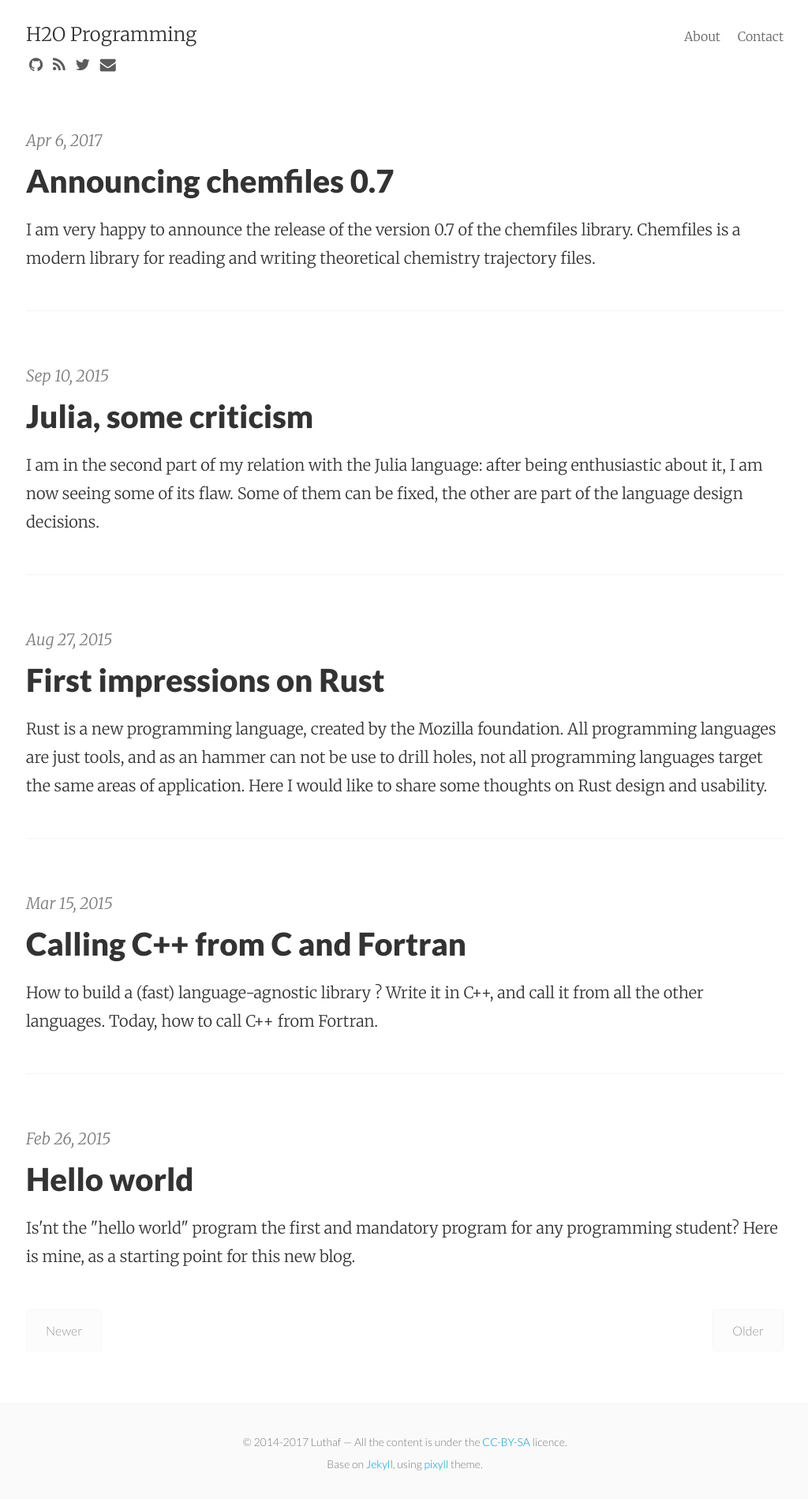
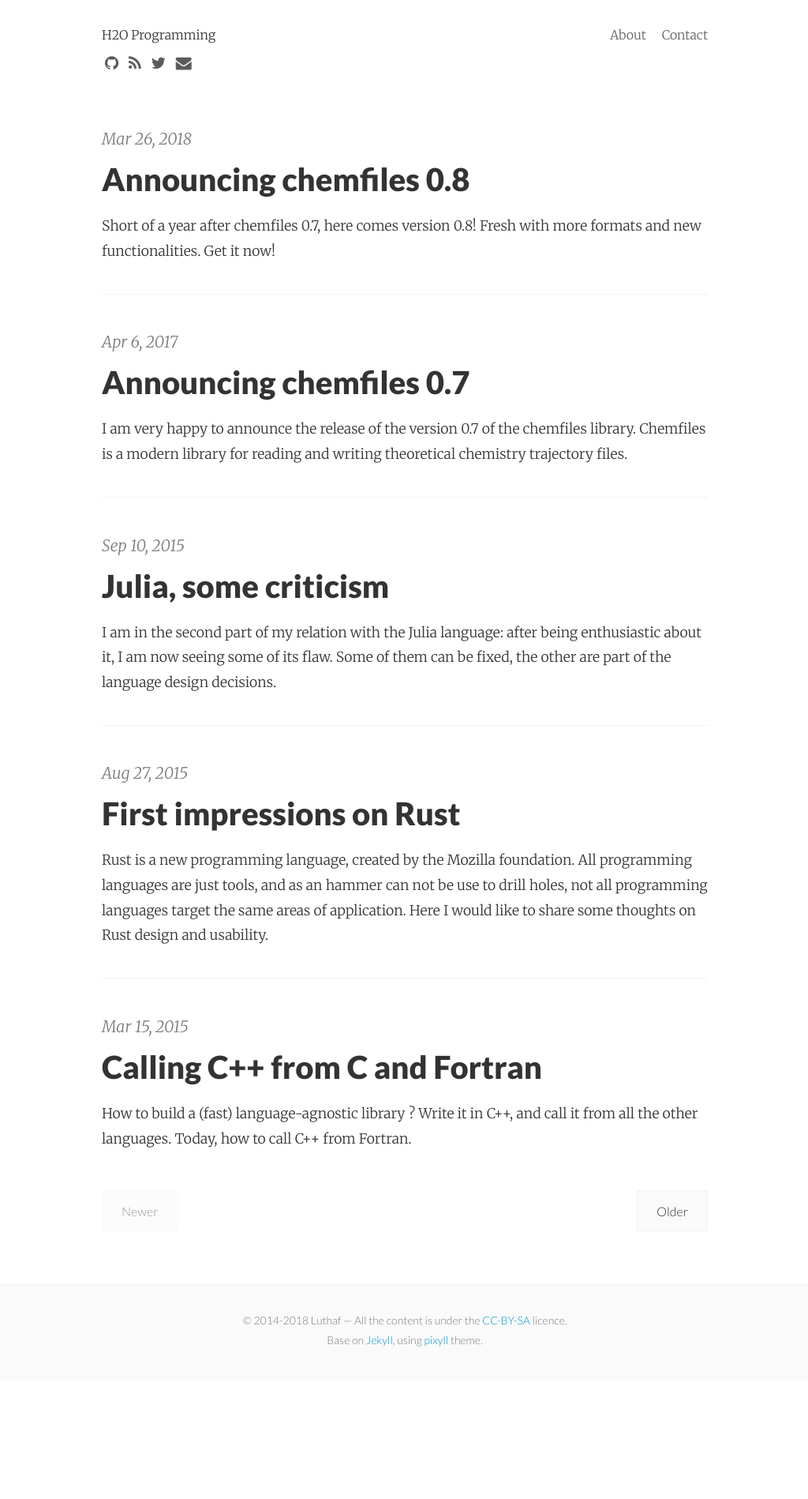
Before and after one commit to Luthaf/luthaf.github.io, a Jekyll site: the page built from index.html, in a window 1280 px wide. Shown: the whole page at 79% size, without its empty margins (127-1151 px from the left). Built offline with Jekyll 4.4.1, drawn with Linux system fonts in a browser that asks for light colours; nearby versions of some CDN libraries; the list of posts is cut into pages by our own code; after the commit the page ends 1747 px from its top, so only the background shows below that; part of the change alters nothing that is shown.

Commit message:
Announcing chemfiles 0.8

````diff
--- a/_includes/footer.html
+++ b/_includes/footer.html
@@ -2,7 +2,7 @@
   <div class="p2 wrap">
     <div class="measure mt1 center">
       <small>
-         © 2014-2017 Luthaf — All the content is under the <a href="https://creativecommons.org/licenses/by-sa/4.0/legalcode">CC-BY-SA</a> licence. </br>
+         © 2014-2018 Luthaf — All the content is under the <a href="https://creativecommons.org/licenses/by-sa/4.0/legalcode">CC-BY-SA</a> licence. </br>
         Base on <a href="https://jekyllrb.com">Jekyll</a>, using <a href="https://github.com/johnotander/pixyll">pixyll</a> theme.
       </small>
     </div>
--- /dev/null
+++ b/_posts/2018-03-26-announcing-chemfiles-0.8.md
@@ -0,0 +1,94 @@
+---
+layout:     post
+title:      Announcing chemfiles 0.8
+summary:    >
+            Short of a year after chemfiles 0.7, here comes version 0.8!
+            Fresh with more formats and new functionalities. Get it now!
+---
+
+We are very happy to announce the release of the 0.8.0 version of Chemfiles.
+Chemfiles is a C++ library providing write and read access to chemistry file
+formats. Chemfiles also has bindings to other languages and can be used from C,
+Fortran, Python, Julia and Rust.
+
+If you don't know Chemfiles, you can learn more about why we are writing it,
+what problem it solves and what are some of its use cases [here](http://luthaf.fr/announcing-chemfiles-0.7.html).
+
+You can download and install this release from your favorite package manager:
+
+```bash
+# conda
+conda install -c conda-forge chemfiles
+
+# pip
+pip install chemfiles
+
+# cargo
+[dependencies]
+chemfiles = "0.8"
+
+# Julia Pkg
+> Pkg.add("Chemfiles")
+```
+
+We also have pre-built binaries for various Linux distributions in [OpenSuse
+build service], and code source is available on [Github].
+
+<img src="/img/chemfiles.svg"
+     alt="chemfiles logo"
+     style="max-width: 100px; display: block; margin: auto;">
+
+# What's new in version 0.8
+
+We added support for four new formats: LAMMPS data files, Tinker .arc files
+(also called tinker XYZ format), MOL2 files and Molden files. LAMMPS Data files
+are used to specify starting configuration for the [LAMMPS] molecular dynamics
+package, and .arc files are used as input and output by the [Tinker] familly of
+molecular dynamics software. [Molden] is a software for visualizing the output
+from quantum calculations, and a lot of *ab initio* software support creating
+Molden files.
+
+We also switched from Mozilla Public License to BSD license, in ordre to make it
+easier to use chemfiles in all projects, commercial and open source.
+
+Chemfiles also gained support for storing and retrieving arbitrary properties on
+atoms and frames. Properties are values associated with a name and an atom/a
+frame. For example, the forces acting on an atom or its beta factors can be
+atomic properties, while the author or the instrument used to generate a file
+can be set as Frame properties. These properties will help keeping the interface
+of Chemfiles small and easy to use, by having a single way to specify any
+additional data that can be in a specific format.
+
+This release also adds support for reading configuration files (by default
+located in .chemfilesrc). For now, only type renaming is implemented in the
+configuration files, but new features are coming! Type renaming is useful for
+some formats where numbers (2, 4, 5) or long strings (Hw, Ca1, Oxc) are used
+instead of actual atomic types (H, C, O). As Chemfiles uses the atomic types to
+get the radii and assign bonds, type renaming allow chemfiles to get the right
+type and perform bonds detections or files conversion.
+
+This release would not have been possible without many contributors, both to the
+core C++ library and the languages bindings! Many thanks to all of them:
+[@pgbarletta], [@lscalfi], [@frodofine] and [@g-bauer].
+
+You too can contribute to chemfiles! All backgrounds and skills are welcomed and
+needed, from documentation improvements to C++ code changes. Testing chemfiles
+and giving your feedback is very valuable too.
+
+# Going further
+
+To learn more, you can go the [website][chemfiles], to the [Github] page of the
+project, or the the [chat room][gitter]. See you soon with the chemfiles project!
+
+
+[chemfiles]: http://chemfiles.org
+[Github]: https://github.com/chemfiles/chemfiles
+[OpenSuse build service]: https://software.opensuse.org/download.html?project=home%3ALuthaf&package=chemfiles
+[LAMMPS]: http://lammps.sandia.gov/
+[Tinker]: https://dasher.wustl.edu/tinker/
+[Molden]: http://www.cmbi.ru.nl/molden/
+[gitter]: https://gitter.im/chemfiles/chemfiles
+[@pgbarletta]: https://github.com/pgbarletta
+[@lscalfi]: https://github.com/lscalfi
+[@frodofine]: https://github.com/frodofine
+[@g-bauer]: https://github.com/g-bauer
--- a/_sass/_basscss.scss
+++ b/_sass/_basscss.scss
@@ -49,7 +49,7 @@ h3, .h3, .f3 {
 }
 
 p, .p, .f4, h4, h5, h6, dl, ol, ul {
-  font-size: 1.125rem;
+  font-size: 1.1rem;
   line-height: 1.5rem;
 }
 
@@ -84,7 +84,7 @@ strong, .bold {
 }
 
 .measure {
-  max-width: 60rem;
+  max-width: 48rem;
 }
 
 .measure-narrow {
--- a/_sass/_main.scss
+++ b/_sass/_main.scss
@@ -41,8 +41,6 @@ img {
 }
 
 body {
-  font-size: 1.5rem;
-
           box-sizing: border-box;
      -moz-box-sizing: border-box;
   -webkit-box-sizing: border-box;
@@ -345,7 +343,7 @@ h6,
 
   .h1,
   h1 {
-    font-size: 3.250rem;
+    font-size: 3rem;
   }
 
   .h2,
@@ -366,7 +364,7 @@ h6,
   .p,
   p,
   li {
-    font-size: 1.25rem;
+    font-size: 1.1rem;
     line-height: 1.8;
   }
 
@@ -447,7 +445,7 @@ h6,
 @media screen and (min-width: 64em) {
   .h1,
   h1 {
-    font-size: 3.5rem;
+    font-size: 3rem;
   }
 
   .h2,
````
